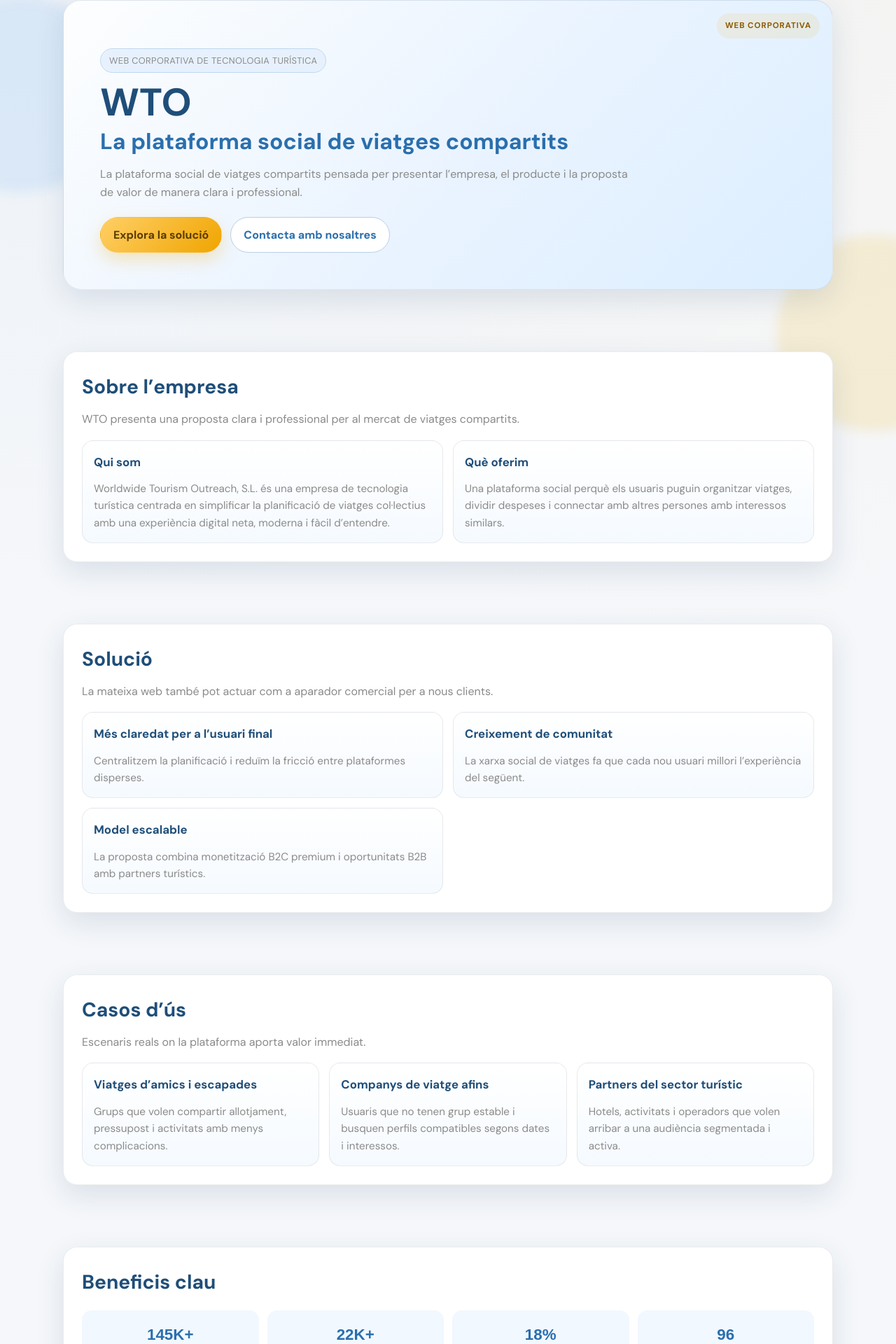
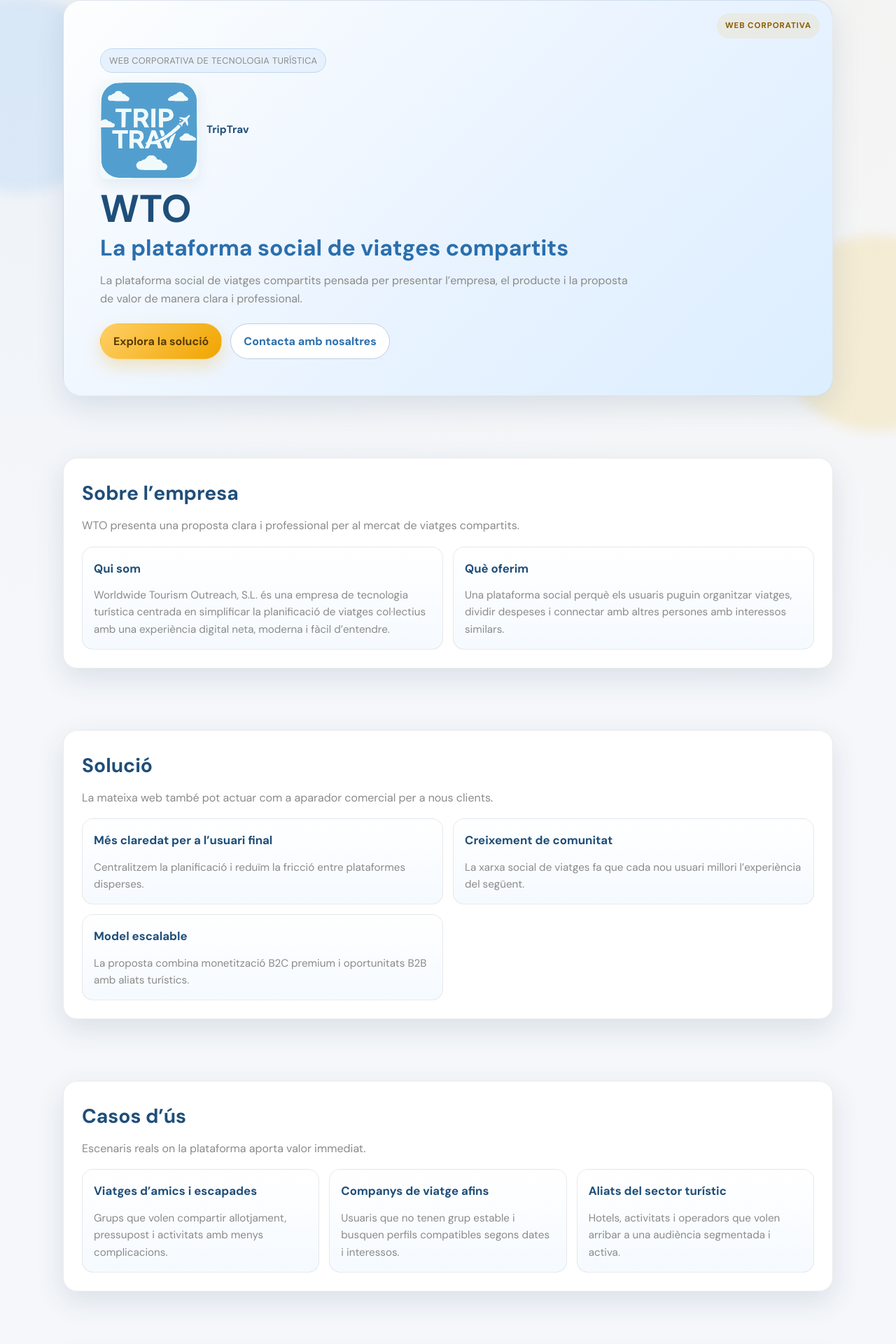
Before and after one commit to AndriyFedolyakIvaniv/Worldwie_Tourism, a React (Vite) app: page / in a window 1280 px wide. Shown: the part 101-2021 px from the top of the page at 70% size. Built offline with nearby package versions, Linux system fonts and the light colour scheme.

Commit message:
Update website

```diff
--- /dev/null
+++ b/src/components/BrandLogo.tsx
@@ -0,0 +1,28 @@
+import { useState } from 'react'
+import triptrav from '../assets/triptrav.svg'
+
+export function BrandLogo() {
+  const [visible, setVisible] = useState(true)
+
+  if (!visible) {
+    return (
+      <div className="brand-logo-wrap">
+        <div className="brand-logo-caption">TripTrav</div>
+      </div>
+    )
+  }
+
+  return (
+    <div className="brand-logo-wrap">
+      <img
+        src={triptrav}
+        alt="TripTrav logo"
+        className="brand-logo"
+        onError={() => setVisible(false)}
+      />
+      <div className="brand-logo-caption">TripTrav</div>
+    </div>
+  )
+}
+
+export default BrandLogo
--- a/src/components/Footer.tsx
+++ b/src/components/Footer.tsx
@@ -3,7 +3,7 @@ export function Footer() {
     <footer className="footer">
       <div className="container footer-inner">
         <p>WTO - Worldwide Tourism Outreach, S.L.</p>
-        <p>Demo corporativa per a inversors. Dades ficticies.</p>
+        <p>Demostració corporativa per a inversors. Dades fictícies.</p>
       </div>
     </footer>
   )
--- a/src/components/Hero.tsx
+++ b/src/components/Hero.tsx
@@ -1,6 +1,7 @@
 import { Button } from './Button'
 import { brand } from '../data/content'
 import { useViewMode } from '../context/ViewModeContext'
+import { BrandLogo } from './BrandLogo'
 
 export function Hero() {
   const { isPresentation } = useViewMode()
@@ -8,6 +9,7 @@ export function Hero() {
   return (
     <section className="hero fade-up">
       <p className="tag">{isPresentation ? 'Presentació interactiva del projecte' : 'Web corporativa de tecnologia turística'}</p>
+      <BrandLogo />
       <h1>
         {brand.name} <span>{brand.slogan}</span>
       </h1>
@@ -19,7 +21,7 @@ export function Hero() {
       <div className="hero-actions">
         <Button to="/idea">{isPresentation ? 'Veure el producte' : 'Explora la solució'}</Button>
         <Button to="/contact" variant="secondary">
-          {isPresentation ? 'Veure contacte i partners' : 'Contacta amb nosaltres'}
+          {isPresentation ? 'Veure contacte i aliats' : 'Contacta amb nosaltres'}
         </Button>
       </div>
     </section>
--- a/src/components/VisualMap.tsx
+++ b/src/components/VisualMap.tsx
@@ -26,7 +26,7 @@ export function VisualMap() {
         </article>
         <article className="visual-map-node">
           <span className="visual-map-kicker">B2B</span>
-          <h3>Partners</h3>
+          <h3>Aliats</h3>
           <p>Hotels, activitats i operadors arriben a una audiència segmentada.</p>
         </article>
       </div>
@@ -49,7 +49,7 @@ export function VisualMap() {
         <article className="visual-map-node visual-map-node-soft">
           <span className="visual-map-kicker">Resultat</span>
           <h3>Creixement</h3>
-          <p>Més activitat, més partners i més valor per a tot l’ecosistema del projecte.</p>
+          <p>Més activitat, més aliats i més valor per a tot l’ecosistema del projecte.</p>
         </article>
       </div>
     </div>
--- a/src/data/content.ts
+++ b/src/data/content.ts
@@ -19,7 +19,7 @@ export const homeStats: Stat[] = [
   { label: 'Usuaris registrats', value: '145K+' },
   { label: 'Viatges col·laboratius', value: '22K+' },
   { label: 'Creixement mensual', value: '18%' },
-  { label: 'Partners B2B actius', value: '96' },
+  { label: 'Aliats B2B actius', value: '96' },
 ]
 
 export const coreFeatures = [
@@ -40,7 +40,7 @@ export const corporateBenefits = [
   },
   {
     title: 'Model escalable',
-    text: 'La proposta combina monetització B2C premium i oportunitats B2B amb partners turístics.',
+    text: 'La proposta combina monetització B2C premium i oportunitats B2B amb aliats turístics.',
   },
 ]
 
@@ -54,7 +54,7 @@ export const corporateUseCases = [
     text: 'Usuaris que no tenen grup estable i busquen perfils compatibles segons dates i interessos.',
   },
   {
-    title: 'Partners del sector turístic',
+    title: 'Aliats del sector turístic',
     text: 'Hotels, activitats i operadors que volen arribar a una audiència segmentada i activa.',
   },
 ]
@@ -96,7 +96,7 @@ export const roadmap = [
   },
   {
     title: 'Fase 2 · Creixement',
-    text: 'Marketplace B2B, pagaments premium i sistema de valoracions.',
+    text: 'Mercat B2B, pagaments premium i sistema de valoracions.',
   },
   {
     title: 'Fase 3 · Expansió',
@@ -108,28 +108,28 @@ export const founders: Founder[] = [
   {
     name: 'Andriy Fedolyak',
     role: 'Co-fundador',
-    description: 'Co-fundador del projecte WTO amb enfoc en visio global i creixement del producte.',
+    description: 'Co-fundador del projecte WTO amb enfocament en visió global i creixement del producte.',
   },
   {
     name: 'Andrei Diaconu',
     role: 'Co-fundador',
-    description: 'Co-fundador amb focus en desenvolupament tecnologic i qualitat de l’experiencia d’usuari.',
+    description: 'Co-fundador amb enfocament en desenvolupament tecnològic i qualitat de l’experiència d’usuari.',
   },
   {
     name: 'Amadeo Caraman',
     role: 'Co-fundador',
-    description: 'Co-fundador centrat en model de negoci, aliances estratègiques i evolucio del projecte.',
+    description: 'Co-fundador centrat en model de negoci, aliances estratègiques i evolució del projecte.',
   },
   {
     name: 'Jordan Roig',
     role: 'Co-fundador',
-    description: 'Co-fundador orientat a l’execucio de la proposta digital i a la consolidacio de la comunitat.',
+    description: 'Co-fundador orientat a l’execució de la proposta digital i a la consolidació de la comunitat.',
   },
 ]
 
 export const pestel = [
   { title: 'Polític', text: 'Regulació europea sobre protecció de dades (GDPR) i facilitats del espai Schengen per a moviment intraeuropeu.' },
-  { title: 'Econòmic', text: 'Recuperació del turisme europeu post-COVID i volum de mercat favorable per a travel-tech.' },
+  { title: 'Econòmic', text: 'Recuperació del turisme europeu post-COVID i volum de mercat favorable per a la tecnologia turística.' },
   { title: 'Social', text: 'Creixement del turisme juvenil i demanda d\'experiències compartides i sostenibles.' },
   { title: 'Tecnològic', text: 'Adopció massiva de smartphones, APIs de pagaments i recomanacions basades en dades.' },
   { title: 'Ecològic', text: 'Pressió per reduir la petjada de carboni i interès per opcions de viatge més responsables.' },
@@ -139,7 +139,7 @@ export const pestel = [
 export const swot = {
   strengths: ['Model freemium atractiu', 'Proposta social i funcionalitats col·laboratives', 'Equip fundador amb experiència tecnològica'],
   weaknesses: ['Necessitat de massa crítica d\'usuaris', 'Alta inversió inicial en tecnologia'],
-  opportunities: ['Creixement del turisme post-pandemia', 'Partnerships B2B amb proveïdors locals'],
+  opportunities: ['Creixement del turisme post-pandèmia', 'Aliances B2B amb proveïdors locals'],
   threats: ['Competidors consolidats amb major pressupost', 'Canvis reguladors o macroeconòmics en el turisme'],
 }
 
@@ -148,8 +148,8 @@ export const competitors = ['TripAdvisor', 'Airbnb', 'Splitwise', 'Roadtrippers'
 export const marketing4P = [
   { title: 'Producte', text: 'App mòbil freemium per crear i gestionar viatges col·laboratius amb funcions premium.' },
   { title: 'Preu', text: 'Pla Freemium per a usuaris i plans Premium mensuals/anuals; tarifes B2B per a empreses.' },
-  { title: 'Distribució', text: 'App Stores (iOS/Android), PWA web i aliances amb universitats i partners locals.' },
-  { title: 'Promoció', text: 'Short-form video, influencers de viatge, ASO, program de referits i publicitat segmentada.' },
+  { title: 'Distribució', text: 'Botigues d’aplicacions (iOS/Android), PWA web i aliances amb universitats i aliats locals.' },
+  { title: 'Promoció', text: 'Vídeo curt, creadors de contingut de viatge, ASO, programa de referits i publicitat segmentada.' },
 ]
 
 export const financing = [
--- a/src/pages/About.tsx
+++ b/src/pages/About.tsx
@@ -21,7 +21,7 @@ export default function About() {
             </p>
           </Section>
 
-          <Section title="Equip fundador" subtitle="Perfil startup tech orientat a execució (4 membres fundadors).">
+          <Section title="Equip fundador" subtitle="Perfil de startup tecnològica orientat a execució (4 membres fundadors).">
             <div className="grid cols-3">
               {founders.map((founder) => (
                 <Card key={founder.name} title={`${founder.name} · ${founder.role}`}>
--- a/src/pages/Finance.tsx
+++ b/src/pages/Finance.tsx
@@ -65,7 +65,7 @@ export default function Finance() {
 
           <Section title="Punt d’equilibri">
             <p className="lead fade-up">
-              El break-even operatiu s’estima entre finals de l’any 2 i inici de l’any 3, un cop
+              El punt d’equilibri operatiu s’estima entre finals de l’any 2 i inici de l’any 3, un cop
               consolidats els canals B2B i les cohorts recurrents del model premium.
             </p>
           </Section>
--- a/src/pages/Home.tsx
+++ b/src/pages/Home.tsx
@@ -37,7 +37,7 @@ export default function Home() {
             <div className="grid cols-2">
               {coreFeatures.map((feature) => (
                 <Card key={feature} title={feature}>
-                  <p>Una funcionalitat clau del prototip mínim viable amb enfoc mobile-first i orientació a comunitat.</p>
+                  <p>Una funcionalitat clau del prototip mínim viable amb enfocament mòbil i orientació a comunitat.</p>
                 </Card>
               ))}
             </div>
@@ -122,7 +122,7 @@ export default function Home() {
           <Section title="Mapa resumit de la web" subtitle="Una lectura ràpida del recorregut corporatiu del projecte.">
             <FlowMap
               title="De la presentació al contacte"
-              subtitle="Una ruta simple per explicar què és WTO i què pot aportar a un client o partner."
+              subtitle="Una ruta simple per explicar què és WTO i què pot aportar a un client o aliat."
               nodes={[
                 {
                   kicker: '01',
--- a/src/pages/Market.tsx
+++ b/src/pages/Market.tsx
@@ -86,7 +86,7 @@ export default function Market() {
                 <p>Més usuaris generen més valor i fan créixer la proposta de manera natural.</p>
               </Card>
               <Card title="Canal B2B">
-                <p>Els partners turístics obtenen una via nova de captació i recomanació.</p>
+                <p>Els aliats turístics obtenen una via nova de captació i recomanació.</p>
               </Card>
             </div>
           </Section>
--- a/src/styles/global.css
+++ b/src/styles/global.css
@@ -305,6 +305,26 @@ li {
   display: flex;
   gap: 12px;
   flex-wrap: wrap;
+}
+
+.brand-logo-wrap {
+  display: flex;
+  align-items: center;
+  gap: 12px;
+  margin-top: 12px;
+}
+
+.brand-logo {
+  width: 140px;
+  height: auto;
+  border-radius: 10px;
+  box-shadow: 0 8px 20px rgba(28,67,104,0.08);
+}
+
+.brand-logo-caption {
+  font-weight: 700;
+  color: var(--blue-900);
+  font-size: 0.95rem;
 }
 
 .btn {
```
Also changed, not shown: src/pages/Idea.tsx (+5 -5 lines), src/pages/Marketing.tsx (+6 -6 lines), src/assets/triptrav.svg (added), 6 other files (tests, documents, lock files or other folders).
